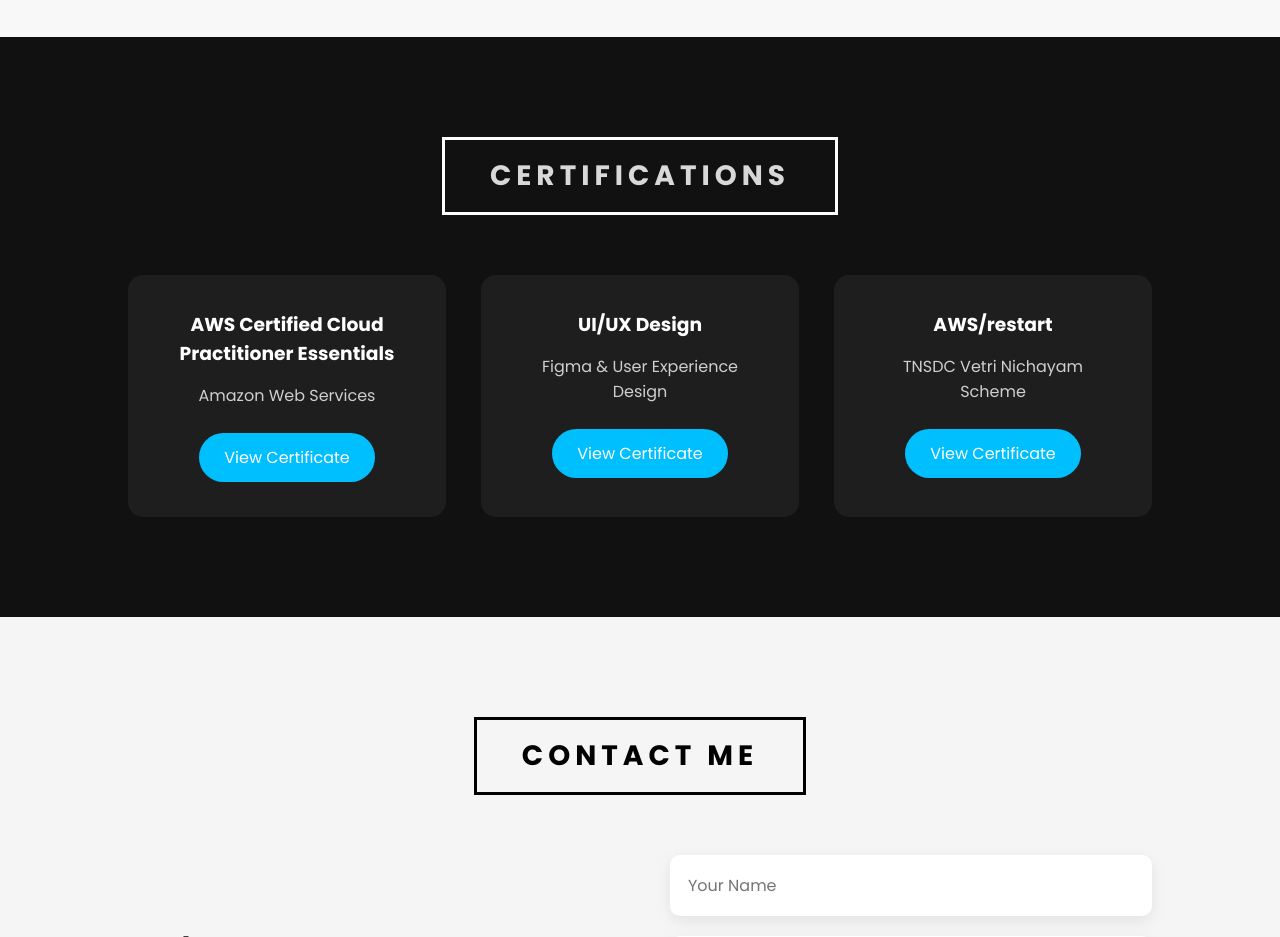
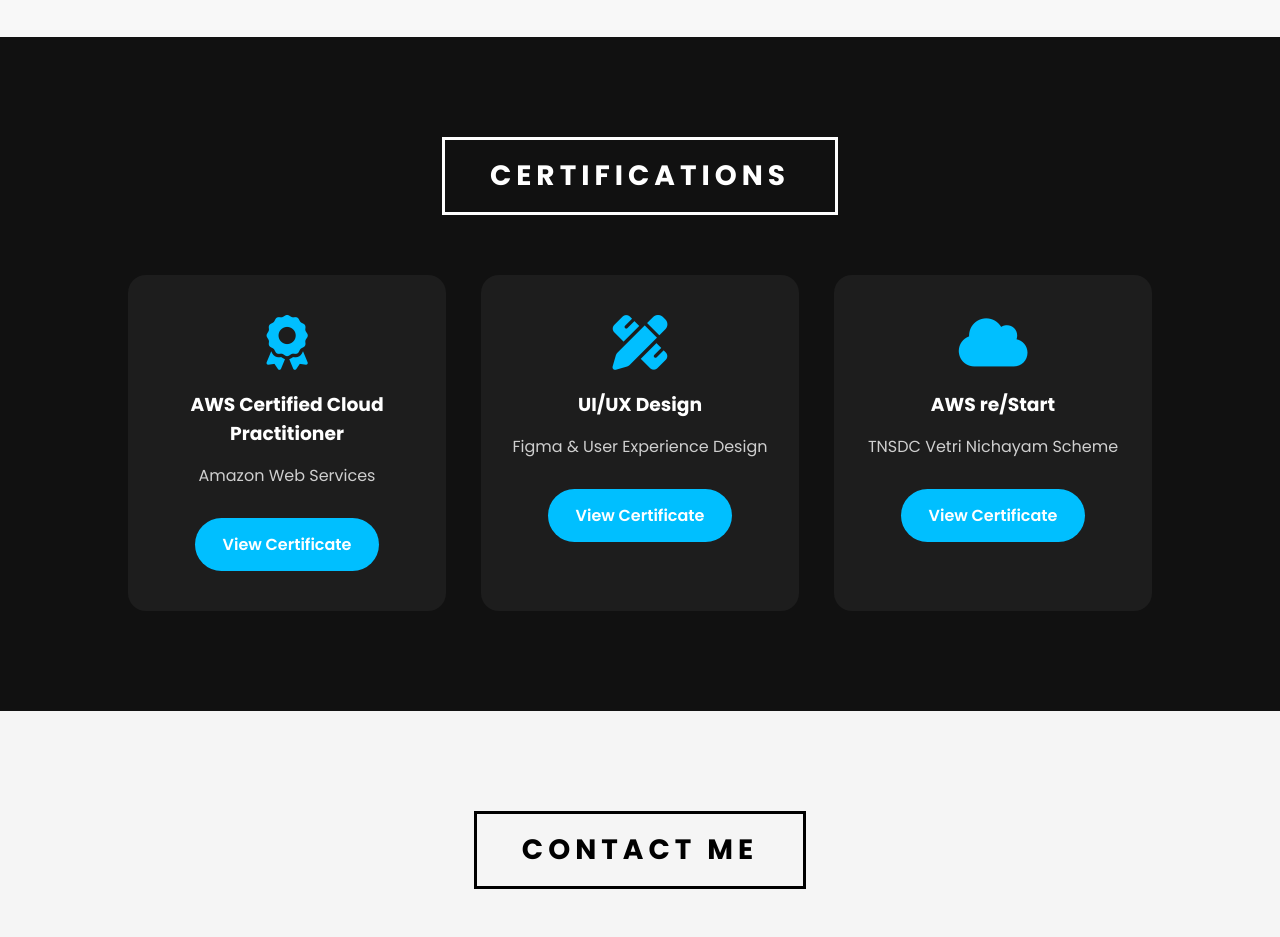
Before and after one commit to Vishnu-ui-ux/Portfolio, a plain HTML site: page index.html in a window 1280 px wide. Shown: the part 5400-6337 px from the top of the page. Drawn offline with nearby package versions, Linux system fonts and the light colour scheme.

Commit message:
certificate card updated

```diff
--- a/index.html
+++ b/index.html
@@ -399,21 +399,45 @@
     <div class="cert-grid">
 
         <div class="cert-card">
-            <h3>AWS Certified Cloud Practitioner Essentials</h3>
+
+            <i class="fa-solid fa-award"></i>
+
+            <h3>AWS Certified Cloud Practitioner</h3>
+
             <p>Amazon Web Services</p>
-            <a href="#">View Certificate</a>
+
+            <a href="certificates/aws-ccp.pdf" target="_blank">
+                View Certificate
+            </a>
+
         </div>
 
         <div class="cert-card">
+
+            <i class="fa-solid fa-pen-ruler"></i>
+
             <h3>UI/UX Design</h3>
+
             <p>Figma & User Experience Design</p>
-            <a href="#">View Certificate</a>
+
+            <a href="certificates/uiux.pdf" target="_blank">
+                View Certificate
+            </a>
+
         </div>
 
         <div class="cert-card">
-            <h3>AWS/restart</h3>
+
+            <i class="fa-solid fa-cloud"></i>
+
+            <h3>AWS re/Start</h3>
+
             <p>TNSDC Vetri Nichayam Scheme</p>
-            <a href="#">View Certificate</a>
+
+            <a href="certificates/aws-restart.pdf" target="_blank">
+                View Certificate
+            </a>
+
         </div>
 
     </div>
--- a/style.css
+++ b/style.css
@@ -691,49 +691,63 @@
 
 }
 
-.certifications h2{
+.certifications .section-title h2{
 
-    color: #d8d8d8;
-    border:3px solid rgb(255, 252, 252);
+    color:white;
+
+    border:3px solid white;
+
 }
 
 .cert-grid{
 
     display:grid;
 
-    grid-template-columns:repeat(auto-fit,minmax(300px,1fr));
+    grid-template-columns:repeat(3,1fr);
 
     gap:35px;
+
+    margin-top:60px;
 
 }
 
 .cert-card{
 
-    background:#1e1e1e;
+    background:#1d1d1d;
 
-    padding:35px;
+    border-radius:18px;
 
-    border-radius:15px;
-
-    transition:.4s;
+    padding:40px 30px;
 
     text-align:center;
+
+    transition:.35s;
 
 }
 
 .cert-card:hover{
 
-    transform:translateY(-12px);
+    transform:translateY(-10px);
 
     box-shadow:0 15px 40px rgba(0,191,255,.25);
 
 }
 
+.cert-card i{
+
+    font-size:55px;
+
+    color:#00bfff;
+
+    margin-bottom:20px;
+
+}
+
 .cert-card h3{
 
+    color:white;
+
     margin-bottom:15px;
-
-    color:white;
 
 }
 
@@ -741,7 +755,7 @@
 
     color:#cfcfcf;
 
-    margin-bottom:25px;
+    margin-bottom:30px;
 
 }
 
@@ -749,15 +763,27 @@
 
     display:inline-block;
 
-    padding:12px 25px;
+    padding:14px 28px;
+
+    border-radius:40px;
+
+    text-decoration:none;
 
     background:#00bfff;
 
     color:white;
 
-    border-radius:30px;
+    font-weight:600;
 
-    text-decoration:none;
+    transition:.3s;
+
+}
+
+.cert-card a:hover{
+
+    background:white;
+
+    color:#111;
 
 }
 
@@ -1109,3 +1135,52 @@
     }
 
 }
+
+
+/*==========================
+      RESPONSIVE
+===========================*/
+
+@media(max-width:992px){
+
+.cert-grid{
+
+grid-template-columns:1fr;
+
+}
+
+}
+
+@media(max-width:768px){
+
+.certifications{
+
+padding:80px 8%;
+
+}
+
+.cert-card{
+
+padding:30px 20px;
+
+}
+
+.cert-card h3{
+
+font-size:22px;
+
+}
+
+.cert-card p{
+
+font-size:15px;
+
+}
+
+.cert-card a{
+
+width:100%;
+
+}
+
+}
```
Also changed, not shown: script.js (line endings or trailing spaces), 1 other file.
